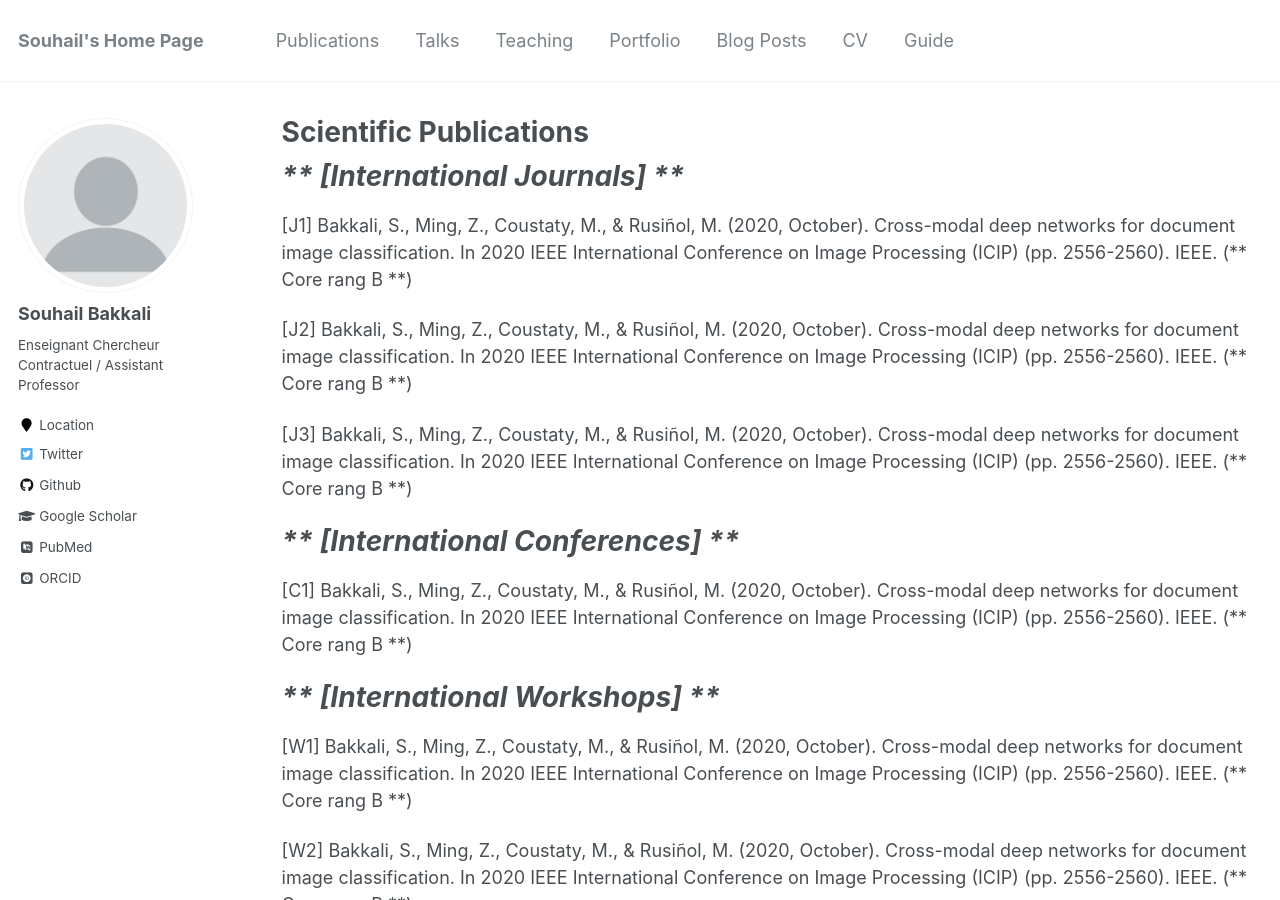
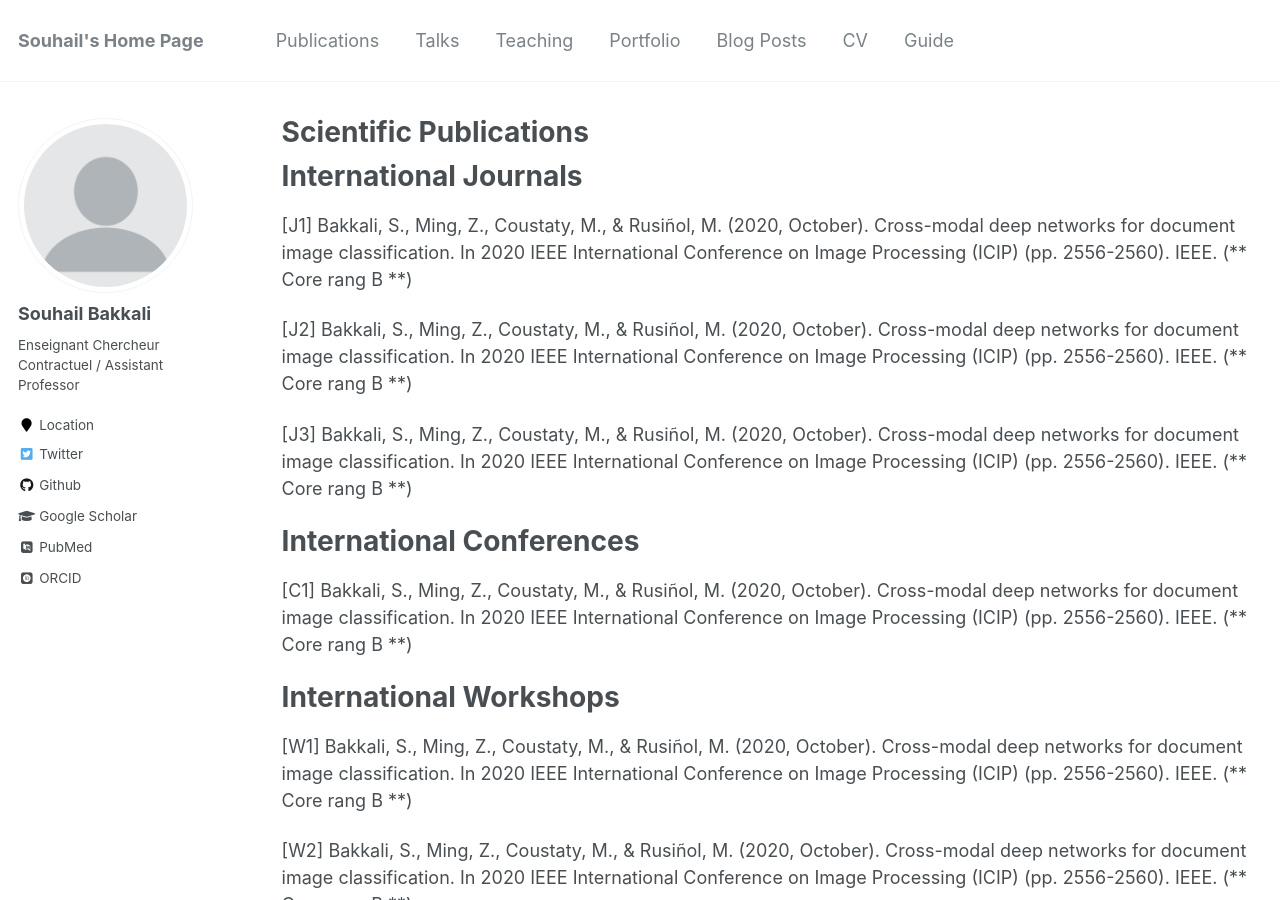
Before and after one commit to Sbakkalii/Sbakkalii.github.io, a Jekyll site: the page built from _publications/icdarw.md, in a window 1280 px wide and 900 px high. Built offline with Jekyll 4.4.1, drawn with Linux system fonts in a browser that asks for light colours; some web fonts are replaced.

```diff
--- a/_publications/icdarw.md
+++ b/_publications/icdarw.md
@@ -9,7 +9,7 @@ redirect_from:
 
 {% include base_path %}
 
-*** [International Journals] ***
+International Journals
 ======
 [J1] Bakkali, S., Ming, Z., Coustaty, M., & Rusiñol, M. (2020, October). Cross-modal deep networks for document image classification. In 2020 IEEE International Conference on Image Processing (ICIP) (pp. 2556-2560). IEEE. (** Core rang B **)
 
@@ -17,11 +17,11 @@ redirect_from:
 
 [J3] Bakkali, S., Ming, Z., Coustaty, M., & Rusiñol, M. (2020, October). Cross-modal deep networks for document image classification. In 2020 IEEE International Conference on Image Processing (ICIP) (pp. 2556-2560). IEEE. (** Core rang B **)
 
-*** [International Conferences] ***
+International Conferences
 ======
 [C1] Bakkali, S., Ming, Z., Coustaty, M., & Rusiñol, M. (2020, October). Cross-modal deep networks for document image classification. In 2020 IEEE International Conference on Image Processing (ICIP) (pp. 2556-2560). IEEE. (** Core rang B **)
 
-*** [International Workshops] ***
+International Workshops
 ======
 [W1] Bakkali, S., Ming, Z., Coustaty, M., & Rusiñol, M. (2020, October). Cross-modal deep networks for document image classification. In 2020 IEEE International Conference on Image Processing (ICIP) (pp. 2556-2560). IEEE. (** Core rang B **)
 
```
